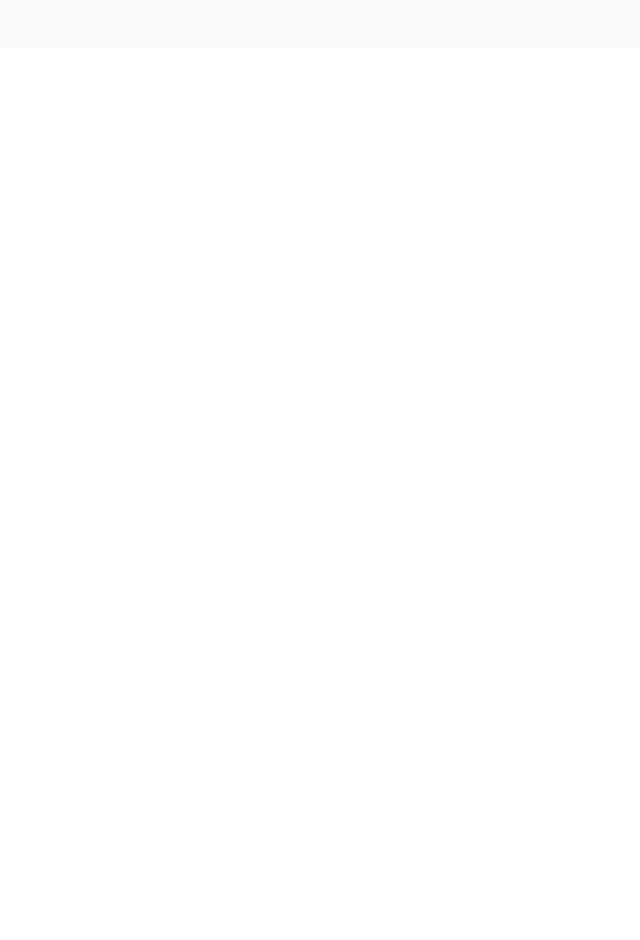
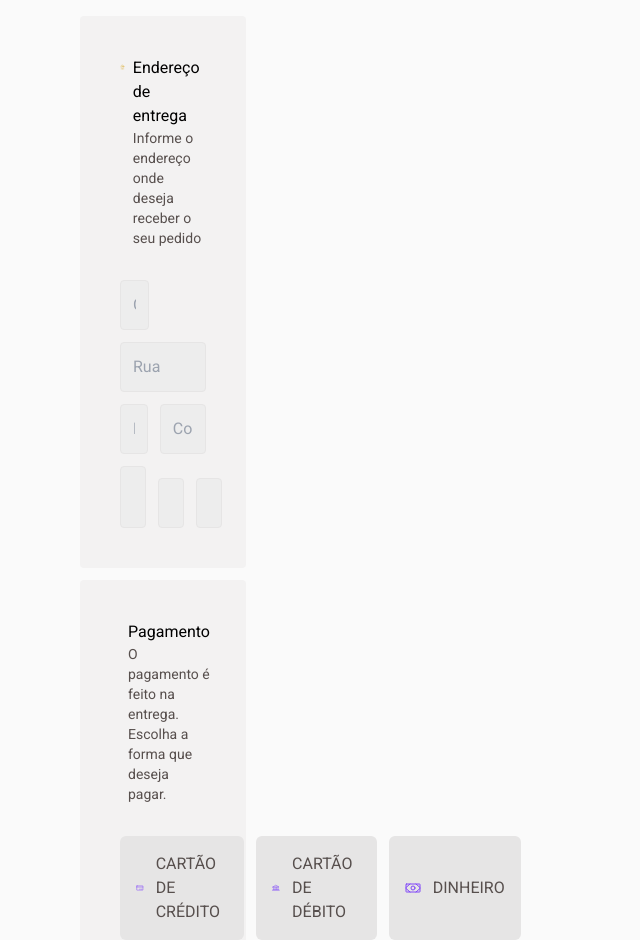
Before and after one commit to andreenakashima/desafio-coffee-delivery, a React (Vite) app: page /checkout in a window 1280 px wide. Shown: the part 160-1100 px from the top of the page, without its empty margins (80-720 px from the left). Before the commit the page ends 800 px from the top, so only its background shows below. Built offline with nearby package versions, Linux system fonts and the light colour scheme.

Commit message:
Pagina checkout estruturada

```diff
--- a/package.json
+++ b/package.json
@@ -15,6 +15,7 @@
     "react-router-dom": "^6.4.3"
   },
   "devDependencies": {
+    "@tailwindcss/forms": "^0.5.3",
     "@types/react": "^18.0.22",
     "@types/react-dom": "^18.0.7",
     "@vitejs/plugin-react": "^2.2.0",
--- a/src/pages/Checkout.tsx
+++ b/src/pages/Checkout.tsx
@@ -1,3 +1,242 @@
+import {
+	Bank,
+	CreditCard,
+	CurrencyDollar,
+	MapPinLine,
+	Minus,
+	Money,
+	Plus,
+	Trash,
+} from "phosphor-react";
+
 export function Checkout() {
-	return <div>Checkout</div>;
+	return (
+		<div className="m-auto grid w-3/4 grid-cols-5 gap-8">
+			<form action="">
+				<div className="col-span-3 ">
+					<h2 className="font-baloo2 text-lg text-base-subtitle">
+						Complete o seu pedido
+					</h2>
+
+					<div className="mt-4 rounded bg-base-card p-10">
+						<div className="flex gap-2">
+							<MapPinLine size={22} className="text-coffee-yellow" />
+							<div>
+								<h3>Endereço de entrega</h3>
+								<p className="text-sm text-base-text">
+									Informe o endereço onde deseja receber o seu pedido
+								</p>
+							</div>
+						</div>
+
+						<div className="mt-8">
+							<input
+								type="text"
+								className="w-2/6 rounded border border-base-button bg-base-input p-3 text-base-text focus:border-coffee-yellow-dark focus:outline-none"
+								placeholder="CEP"
+							/>
+							<div className="mt-3 w-full">
+								<input
+									type="text"
+									className="w-full rounded border border-base-button bg-base-input p-3 text-base-text focus:border-coffee-yellow-dark focus:outline-none"
+									placeholder="Rua"
+								/>
+							</div>
+							<div className="mt-3 flex gap-3">
+								<input
+									type="text"
+									className="w-2/6 rounded border border-base-button bg-base-input p-3 text-base-text focus:border-coffee-yellow-dark focus:outline-none"
+									placeholder="Número"
+								/>
+								<input
+									type="text"
+									className="w-4/6 rounded border border-base-button bg-base-input p-3 text-base-text focus:border-coffee-yellow-dark focus:outline-none"
+									placeholder="Complemento"
+								/>
+							</div>
+							<div className="mt-3 flex gap-3">
+								<input
+									type="text"
+									className="w-2/6 rounded border border-base-button bg-base-input p-3 text-base-text focus:border-coffee-yellow-dark focus:outline-none"
+									placeholder="Bairro"
+								/>
+								<div className="mt-3 flex w-4/6 gap-3">
+									<input
+										type="text"
+										className="w-5/6 rounded border border-base-button bg-base-input p-3 text-base-text focus:border-coffee-yellow-dark focus:outline-none"
+										placeholder="Cidade"
+									/>
+									<input
+										type="text"
+										className="w-1/6 rounded border border-base-button bg-base-input p-3 text-base-text focus:border-coffee-yellow-dark focus:outline-none"
+										placeholder="UF"
+									/>
+								</div>
+							</div>
+						</div>
+					</div>
+
+					<div className="mt-3 rounded bg-base-card p-10">
+						<div className="flex gap-2">
+							<CurrencyDollar size={22} className="text-coffee-purple" />
+							<div>
+								<h3>Pagamento</h3>
+								<p className="text-sm text-base-text">
+									O pagamento é feito na entrega. Escolha a forma que deseja
+									pagar.
+								</p>
+							</div>
+						</div>
+
+						<div className="mt-8 flex gap-3">
+							<div className="flex">
+								<input
+									type="radio"
+									name="payments"
+									id="credit-card"
+									className="appearance-none"
+								/>
+								<label
+									htmlFor="credit-card"
+									className="flex cursor-pointer items-center justify-center gap-3 rounded-md bg-base-button p-4 uppercase text-base-text"
+								>
+									<CreditCard size={16} className="text-coffee-purple" />
+									Cartão de Crédito
+								</label>
+							</div>
+
+							<div className="flex">
+								<input
+									type="radio"
+									name="payments"
+									id="debit-card"
+									className="appearance-none"
+								/>
+								<label
+									htmlFor="debit-card"
+									className="flex cursor-pointer items-center justify-center gap-3 rounded-md bg-base-button p-4 uppercase text-base-text"
+								>
+									<Bank size={16} className="text-coffee-purple" />
+									Cartão de Débito
+								</label>
+							</div>
+
+							<div className="flex">
+								<input
+									type="radio"
+									name="payments"
+									id="money"
+									className="appearance-none"
+								/>
+								<label
+									htmlFor="money"
+									className="flex cursor-pointer items-center justify-center gap-3 rounded-md bg-base-button p-4 uppercase text-base-text"
+								>
+									<Money size={16} className="text-coffee-purple" />
+									Dinheiro
+								</label>
+							</div>
+						</div>
+					</div>
+				</div>
+
+				<div className="col-span-2 ">
+					<h2 className="font-baloo2 text-lg text-base-subtitle">
+						Cafés Selecionados
+					</h2>
+
+					<div className="mt-3 rounded-md rounded-tr-[36px] rounded-bl-[36px] bg-base-card p-10">
+						<ul>
+							<li className="mb-6 flex w-full justify-between border-b border-base-button pb-6">
+								<div className="flex gap-5">
+									<img
+										className="h-16 w-16"
+										src="./products-img/expresso.png"
+										alt=""
+									/>
+
+									<div className="w-auto">
+										<p>Expresso Tradicional</p>
+
+										<div className="mt-2 flex gap-3">
+											<div className="rounded-md bg-base-button">
+												<button className="px-2 py-3 text-coffee-purple">
+													<Minus size={14} weight="bold" />
+												</button>
+
+												<span className="p-2">1</span>
+
+												<button className="px-2 py-3 text-coffee-purple">
+													<Plus size={14} weight="bold" />
+												</button>
+											</div>
+											<button className="flex items-center justify-center gap-1 rounded-md bg-base-button px-2 uppercase text-base-text">
+												<Trash size={18} className="text-coffee-purple" />{" "}
+												Remover
+											</button>
+										</div>
+									</div>
+								</div>
+
+								<div className="text-base font-bold text-base-text">
+									R$ 9,90
+								</div>
+							</li>
+							<li className="mb-6 flex w-full justify-between border-b border-base-button pb-6">
+								<div className="flex gap-5">
+									<img
+										className="h-16 w-16"
+										src="./products-img/expresso.png"
+										alt=""
+									/>
+
+									<div className="w-auto">
+										<p>Expresso Tradicional</p>
+
+										<div className="mt-2 flex gap-3">
+											<div className="rounded-md bg-base-button">
+												<button className="px-2 py-3 text-coffee-purple">
+													<Minus size={14} weight="bold" />
+												</button>
+
+												<span className="p-2">1</span>
+
+												<button className="px-2 py-3 text-coffee-purple">
+													<Plus size={14} weight="bold" />
+												</button>
+											</div>
+											<button className="flex items-center justify-center gap-1 rounded-md bg-base-button px-2 uppercase text-base-text">
+												<Trash size={18} className="text-coffee-purple" />{" "}
+												Remover
+											</button>
+										</div>
+									</div>
+								</div>
+
+								<div className="text-base font-bold text-base-text">
+									R$ 9,90
+								</div>
+							</li>
+						</ul>
+
+						<div>
+							<p className="flex items-center justify-between text-base-text">
+								<span>Total de itens</span> <span>R$ 29,70</span>
+							</p>
+							<p className="mt-3 flex items-center justify-between text-base-text">
+								<span>Entrega</span> <span>R$ 3,50</span>
+							</p>
+							<p className="mt-3 flex items-center justify-between text-xl font-bold text-base-subtitle">
+								<span>Total</span> <span>R$ 33,20</span>
+							</p>
+						</div>
+
+						<button className="mt-6 w-full rounded-md bg-coffee-yellow py-3 font-bold uppercase text-white">
+							Confirmar Pedido
+						</button>
+					</div>
+				</div>
+			</form>
+		</div>
+	);
 }
```
Also changed, not shown: 1 other file (tests, documents, lock files or other folders).
